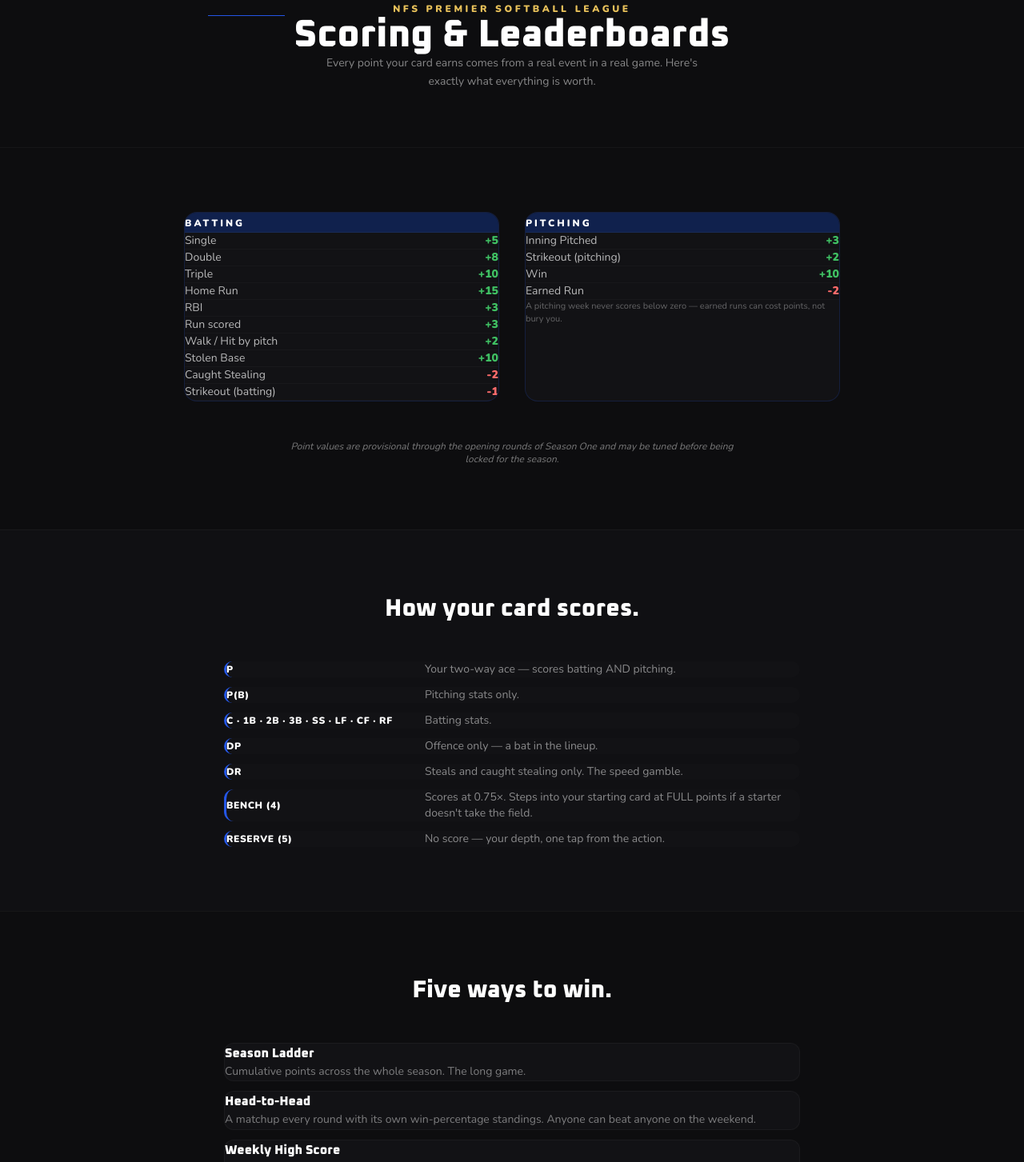
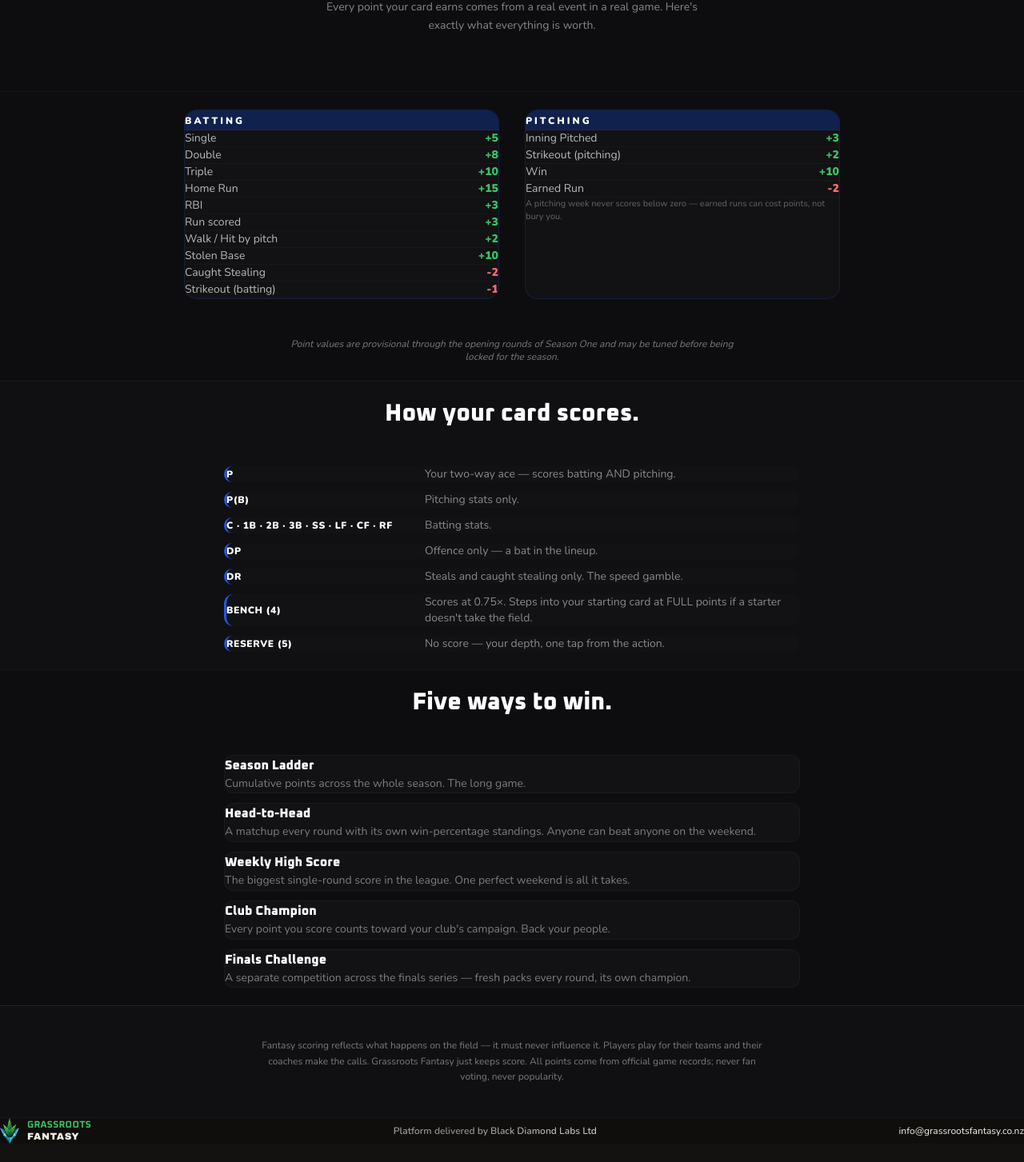
Before and after one commit to N8Nuks/grassrootsfantasy, a Next.js app: page /nfs/scoring in a window 1280 px wide. Shown: the part 137-1590 px from the top of the page at 80% size. After the commit the page ends 1567 px from the top, so only its background shows below. Built offline with nearby package versions, Linux system fonts and the light colour scheme; no server answers.

Commit message:
Global: hero top padding 140→90

```diff
--- a/app/hall/page.tsx
+++ b/app/hall/page.tsx
@@ -41,7 +41,7 @@ export default async function Hall() {
   return (
     <main className="min-h-screen flex flex-col" style={{ background: '#141210' }}>
       <Nav />
-      <section className="flex-1 px-6" style={{ paddingTop: '130px', paddingBottom: '100px' }}>
+      <section className="flex-1 px-6" style={{ paddingTop: '80px', paddingBottom: '100px' }}>
         <div style={{ maxWidth: '980px', marginLeft: 'auto', marginRight: 'auto' }}>
           <div className="text-center" style={{ marginBottom: '56px' }}>
             <p className="text-xs font-black uppercase tracking-[0.3em] mb-3" style={{ color: '#E8D5A3' }}>Athlete Hall</p>
--- a/app/how/page.tsx
+++ b/app/how/page.tsx
@@ -173,7 +173,7 @@ export default function How() {
       <Nav />
 
       {/* Hero */}
-      <section className="relative px-6 sm:px-12 overflow-hidden grain" style={{ paddingTop: "140px", paddingBottom: "80px" }}>
+      <section className="relative px-6 sm:px-12 overflow-hidden grain" style={{ paddingTop: "80px", paddingBottom: "80px" }}>
         <div className="absolute inset-0" style={{ background: 'radial-gradient(ellipse 70% 50% at 50% 0%, #1A2E1F 0%, #141210 65%)' }} />
 
         <svg className="absolute inset-0 w-full h-full" style={{ opacity: 0.06 }} xmlns="http://www.w3.org/2000/svg" preserveAspectRatio="xMidYMid slice" viewBox="0 0 1200 600" fill="none">
--- a/app/join/page.tsx
+++ b/app/join/page.tsx
@@ -6,7 +6,7 @@ export default function Join() {
     <main className="min-h-screen flex flex-col" style={{ background: '#141210' }}>
       <Nav />
 
-      <section className="relative px-6 sm:px-12 overflow-hidden grain" style={{ paddingTop: "140px", paddingBottom: "90px" }}>
+      <section className="relative px-6 sm:px-12 overflow-hidden grain" style={{ paddingTop: "80px", paddingBottom: "90px" }}>
         <div className="absolute inset-0" style={{ background: 'radial-gradient(ellipse 70% 50% at 50% 0%, #1A2E1F 0%, #141210 65%)' }} />
 
         {/* Sport shapes motif */}
--- a/app/ladder/page.tsx
+++ b/app/ladder/page.tsx
@@ -148,7 +148,7 @@ export default async function Ladder({ searchParams }: { searchParams: Promise<{
   return (
     <main className="min-h-screen flex flex-col" style={{ background: T.field }}>
       <Nav />
-      <section className="flex-1 px-6" style={{ paddingTop: '130px', paddingBottom: '100px' }}>
+      <section className="flex-1 px-6" style={{ paddingTop: '80px', paddingBottom: '100px' }}>
         <div style={{ maxWidth: '680px', marginLeft: 'auto', marginRight: 'auto' }}>
           <div className="text-center" style={{ marginBottom: '40px' }}>
             <p className="text-xs font-black uppercase tracking-[0.3em] mb-3" style={{ color: T.accent }}>{titles[view]}</p>
--- a/app/leagues/page.tsx
+++ b/app/leagues/page.tsx
@@ -6,7 +6,7 @@ export default function Leagues() {
     <main className="min-h-screen w-full flex flex-col" style={{ background: '#141210' }}>
       <Nav />
 
-      <section className="relative px-6 overflow-hidden" style={{ paddingTop: "140px", paddingBottom: "80px" }}>
+      <section className="relative px-6 overflow-hidden" style={{ paddingTop: "80px", paddingBottom: "80px" }}>
         <div className="absolute inset-0" style={{ background: 'radial-gradient(ellipse 70% 50% at 50% 0%, #1A2E1F 0%, #141210 65%)' }} />
 
         {/* Scoresheet / tactics board motif */}
--- a/app/matchups/page.tsx
+++ b/app/matchups/page.tsx
@@ -146,7 +146,7 @@ export default async function Matchups({ searchParams }: { searchParams: Promise
   return (
     <main className="min-h-screen flex flex-col" style={{ background: T.field }}>
       <Nav />
-      <section className="flex-1 px-6" style={{ paddingTop: '130px', paddingBottom: '100px' }}>
+      <section className="flex-1 px-6" style={{ paddingTop: '80px', paddingBottom: '100px' }}>
         <div style={{ maxWidth: '980px', marginLeft: 'auto', marginRight: 'auto' }}>
           <div className="text-center" style={{ marginBottom: '40px' }}>
             <p className="text-xs font-black uppercase tracking-[0.3em] mb-3" style={{ color: T.accent }}>
--- a/app/nfs/page.tsx
+++ b/app/nfs/page.tsx
@@ -13,7 +13,7 @@ export default function NFS() {
       <Nav />
 
       {/* Hero */}
-      <section className="relative px-6 sm:px-12 overflow-hidden" style={{ paddingTop: "140px", paddingBottom: "80px" }}>
+      <section className="relative px-6 sm:px-12 overflow-hidden" style={{ paddingTop: "90px", paddingBottom: "80px" }}>
         <div className="absolute inset-0" style={{ background: 'radial-gradient(ellipse 75% 55% at 50% 0%, #10214D 0%, #0D0D0F 70%)' }} />
         <div className="relative z-10 text-center" style={{ maxWidth: "760px", marginLeft: "auto", marginRight: "auto" }}>
           <p className="text-xs font-black uppercase tracking-[0.3em] mb-6" style={{ color: GOLD }}>League One · Now Live</p>
--- a/app/nfs/scoring/page.tsx
+++ b/app/nfs/scoring/page.tsx
@@ -51,7 +51,7 @@ export default function Scoring() {
       <Nav />
 
       {/* Hero */}
-      <section className="relative px-6 sm:px-12 overflow-hidden" style={{ paddingTop: "140px", paddingBottom: "70px" }}>
+      <section className="relative px-6 sm:px-12 overflow-hidden" style={{ paddingTop: "70px", paddingBottom: "70px" }}>
         <div className="absolute inset-0" style={{ background: 'radial-gradient(ellipse 75% 55% at 50% 0%, #10214D 0%, #0D0D0F 70%)' }} />
         <div className="relative z-10 text-center" style={{ maxWidth: "760px", marginLeft: "auto", marginRight: "auto" }}>
           <p className="text-xs font-black uppercase tracking-[0.3em] mb-3" style={{ color: GOLD }}>NFS Premier Softball League</p>
@@ -66,7 +66,7 @@ export default function Scoring() {
       </section>
 
       {/* Point tables */}
-      <section className="px-6 sm:px-12" style={{ borderTop: '1px solid #ffffff0a', paddingTop: "80px", paddingBottom: "80px" }}>
+      <section className="px-6 sm:px-12" style={{ borderTop: '1px solid #ffffff0a', paddingTop: "22px", paddingBottom: "22px" }}>
         <div className="grid gap-8 sm:grid-cols-2" style={{ maxWidth: "820px", marginLeft: "auto", marginRight: "auto" }}>
           {[{ title: 'Batting', rows: batting }, { title: 'Pitching', rows: pitching }].map(table => (
             <div key={table.title} className="rounded-2xl overflow-hidden" style={{ background: '#121215', border: `1px solid ${COBALT}30` }}>
@@ -91,7 +91,7 @@ export default function Scoring() {
       </section>
 
       {/* Slot rules */}
-      <section className="px-6 sm:px-12" style={{ background: '#101013', borderTop: '1px solid #ffffff0a', paddingTop: "80px", paddingBottom: "80px" }}>
+      <section className="px-6 sm:px-12" style={{ background: '#101013', borderTop: '1px solid #ffffff0a', paddingTop: "22px", paddingBottom: "22px" }}>
         <div style={{ maxWidth: "720px", marginLeft: "auto", marginRight: "auto" }}>
           <h2 className="text-2xl sm:text-3xl font-black text-white text-center" style={{ fontFamily: 'var(--font-heading)', marginBottom: "48px" }}>How your card scores.</h2>
           <div className="flex flex-col gap-3">
@@ -106,7 +106,7 @@ export default function Scoring() {
       </section>
 
       {/* Leaderboards */}
-      <section className="px-6 sm:px-12" style={{ borderTop: '1px solid #ffffff0a', paddingTop: "80px", paddingBottom: "80px" }}>
+      <section className="px-6 sm:px-12" style={{ borderTop: '1px solid #ffffff0a', paddingTop: "22px", paddingBottom: "22px" }}>
         <div style={{ maxWidth: "720px", marginLeft: "auto", marginRight: "auto" }}>
           <h2 className="text-2xl sm:text-3xl font-black text-white text-center" style={{ fontFamily: 'var(--font-heading)', marginBottom: "48px" }}>Five ways to win.</h2>
           <div className="flex flex-col gap-3">
@@ -121,7 +121,7 @@ export default function Scoring() {
       </section>
 
       {/* Integrity note */}
-      <section className="px-6 sm:px-12" style={{ background: '#101013', borderTop: `1px solid ${COBALT}40`, paddingTop: "56px", paddingBottom: "64px" }}>
+      <section className="px-6 sm:px-12" style={{ background: '#101013', borderTop: `1px solid ${COBALT}40`, paddingTop: "40px", paddingBottom: "40px" }}>
         <div className="text-center" style={{ maxWidth: "640px", marginLeft: "auto", marginRight: "auto" }}>
           <p className="text-xs leading-relaxed" style={{ color: SILVER, opacity: 0.6 }}>
             Fantasy scoring reflects what happens on the field — it must never influence it. Players play for their teams and their coaches make the calls. Grassroots Fantasy just keeps score. All points come from official game records; never fan voting, never popularity.
--- a/app/team/page.tsx
+++ b/app/team/page.tsx
@@ -59,7 +59,7 @@ export default async function Team({ searchParams }: { searchParams: Promise<{ g
   return (
     <main className="min-h-screen flex flex-col" style={{ background: T.field }}>
       <Nav />
-      <section className="flex-1 px-4 sm:px-6" style={{ paddingTop: "120px", paddingBottom: "100px" }}>
+      <section className="flex-1 px-4 sm:px-6" style={{ paddingTop: "70px", paddingBottom: "100px" }}>
         <TeamClient
           teamName={profile?.team_name ?? 'Your team'}
           clubName={(profile as unknown as { clubs: { name: string } | null })?.clubs?.name ?? ''}
```
